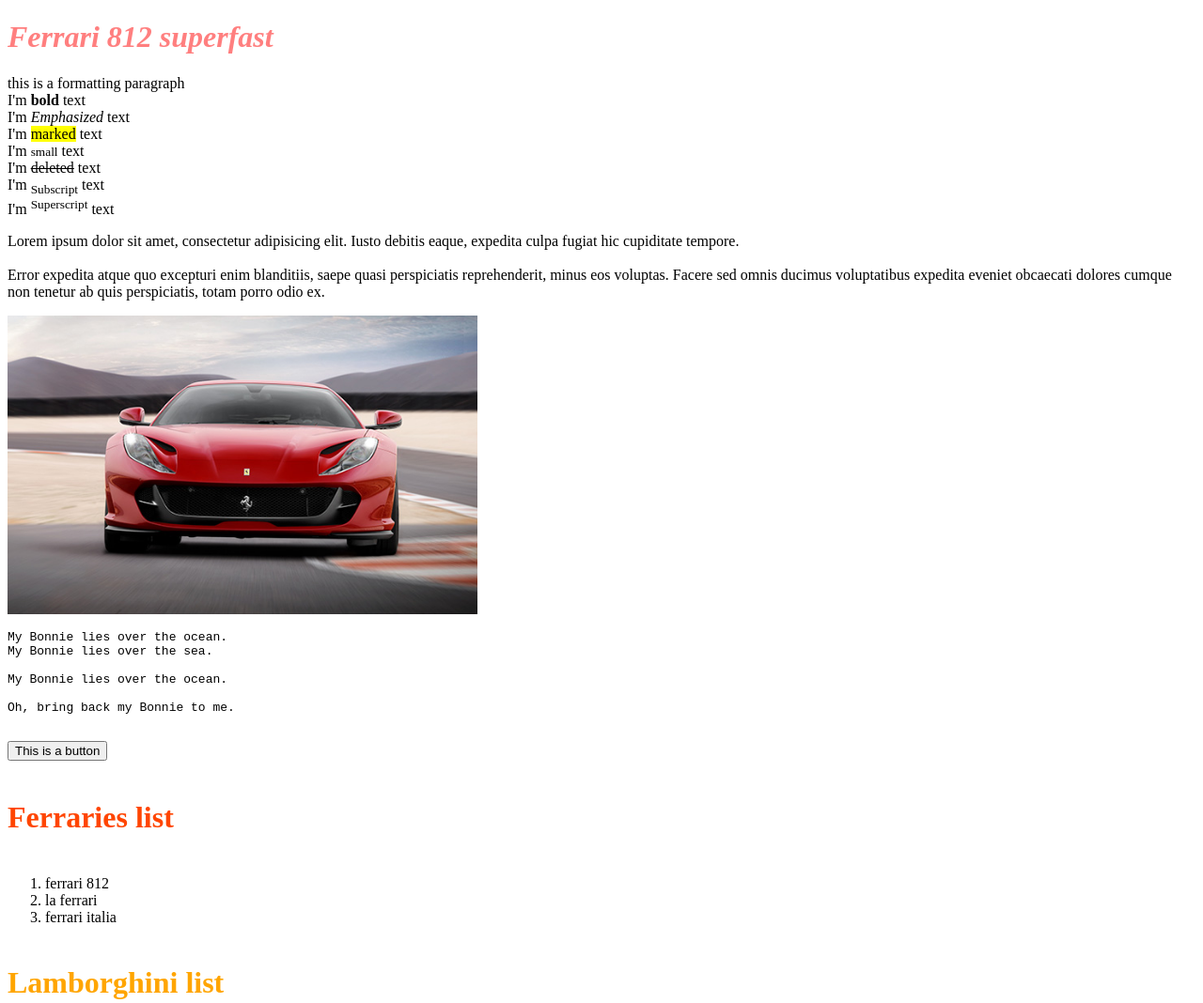
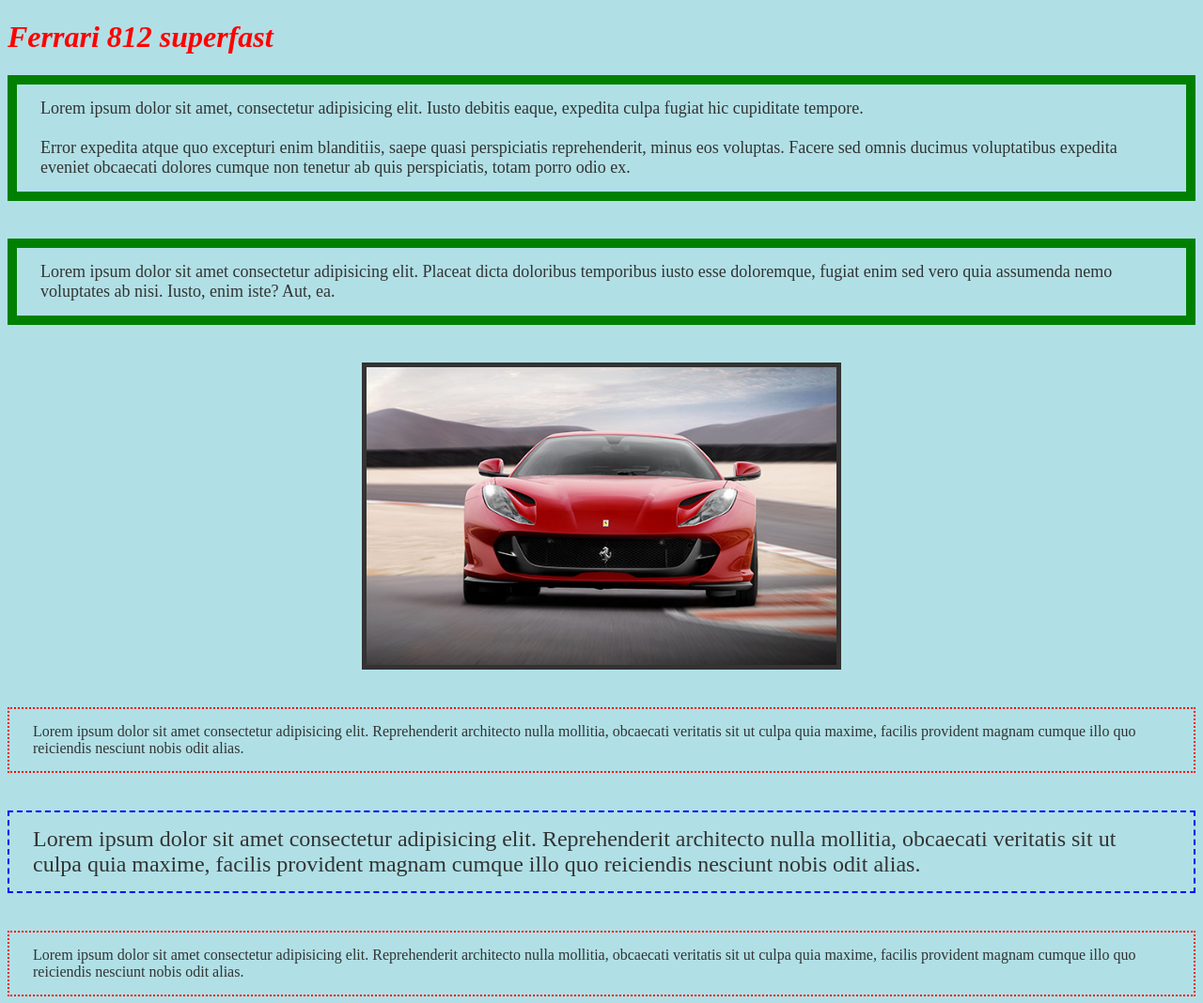
Before and after one commit to valeri879/project-learn, a plain HTML site: page gakvetilebi/index.html in a window 1280 px wide. Shown: the top 1068 px of the page at 94% size. Drawn offline with Linux system fonts and the light colour scheme.

Commit message:
lesson 3

```diff
--- a/gakvetilebi/index.html
+++ b/gakvetilebi/index.html
@@ -3,47 +3,29 @@
 
 <head>
 	<title>Title</title>
-	<style>
-		h1 {
-			color: rgba(255, 0, 0, 0.5);
-		}
-	</style>
+	<link rel="stylesheet" href="style.css">
 </head>
 
 <body>
 	<div>
 		<h1><i>Ferrari 812 superfast</i></h1>
-		<p>
-			this is a formatting paragraph
-			<br>
-			I'm <b>bold</b> text
-			<br>
-			I'm <em>Emphasized</em> text
-			<br>
-			I'm <mark>marked</mark> text
-			<br>
-			I'm <small>small</small> text
-			<br>
-			I'm <del>deleted</del> text
-			<br>
-			I'm <sub>Subscript</sub> text
-			<br>
-			I'm <sup>Superscript</sup> text
-		</p>
 		<p>Lorem ipsum dolor sit amet, consectetur adipisicing elit. Iusto debitis eaque, expedita culpa fugiat hic
 			cupiditate tempore. <br><br> Error expedita atque quo excepturi enim blanditiis, saepe quasi perspiciatis
 			reprehenderit, minus eos voluptas. Facere sed omnis ducimus voluptatibus expedita eveniet obcaecati dolores
 			cumque non tenetur ab quis perspiciatis, totam porro odio ex.</p>
+
+		<p>Lorem ipsum dolor sit amet consectetur adipisicing elit. Placeat dicta doloribus temporibus iusto esse doloremque, fugiat enim sed vero quia assumenda nemo voluptates ab nisi. Iusto, enim iste? Aut, ea.</p>
 		<img title="This is a red ferrari 812 superfast" src="img/ferrari.jpg" alt="ferrari 812 superfast" width="500px"
 			height="auto">
-		<pre>
-My Bonnie lies over the ocean.
-My Bonnie lies over the sea.
-
-My Bonnie lies over the ocean.
-
-Oh, bring back my Bonnie to me.
-		</pre>
+		<p class="description">
+			Lorem ipsum dolor sit amet consectetur adipisicing elit. Reprehenderit architecto nulla mollitia, obcaecati veritatis sit ut culpa quia maxime, facilis provident magnam cumque illo quo reiciendis nesciunt nobis odit alias.
+		</p>
+		<p id="des" class="description">
+			Lorem ipsum dolor sit amet consectetur adipisicing elit. Reprehenderit architecto nulla mollitia, obcaecati veritatis sit ut culpa quia maxime, facilis provident magnam cumque illo quo reiciendis nesciunt nobis odit alias.
+		</p>
+		<p class="description">
+			Lorem ipsum dolor sit amet consectetur adipisicing elit. Reprehenderit architecto nulla mollitia, obcaecati veritatis sit ut culpa quia maxime, facilis provident magnam cumque illo quo reiciendis nesciunt nobis odit alias.
+		</p>
 	</div>
 	<div>
 		<button>This is a button</button>
--- /dev/null
+++ b/gakvetilebi/style.css
@@ -0,0 +1,27 @@
+body {
+	background-color: powderblue;
+}
+h1 {
+	color: red;
+}
+p {
+	color: #333333;
+	font-size: 18px;
+	border: 10px solid green;
+	padding: 15px 25px 15px 25px;
+	margin: 0 0 40px;
+}
+img {
+	margin: 0 auto 40px;
+	display: block;
+	border: 5px solid #333333;
+}
+.description {
+	font-size: 16px;
+	color: #333333;
+	border: 2px dotted red;
+}
+#des {
+	font-size: 24px;
+	border: 2px dashed blue;
+}
```
Also changed, not shown: davalebebi/index2.html (+5 -3 lines), 1 other file.
